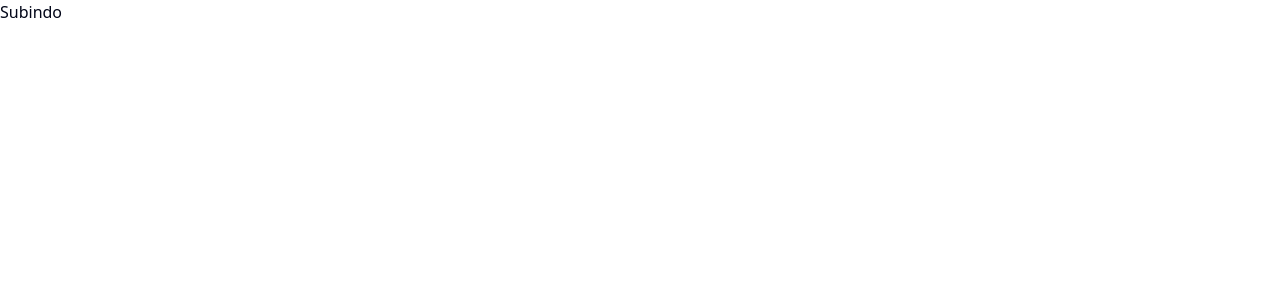
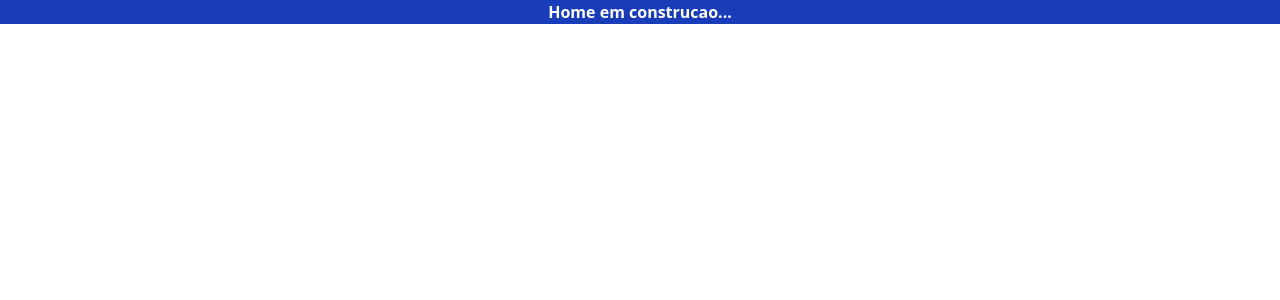
Before and after one commit to nathanxxz/control_id, a Next.js app: page / in a window 1280 px wide. Shown: the top 300 px of the page. Built offline with nearby package versions, Linux system fonts and the light colour scheme.

Commit message:
home iniciado

```diff
--- a/app/login/page.tsx
+++ b/app/login/page.tsx
@@ -5,5 +5,6 @@ export default function Login(){
                 Teste login
             </h1>
         </div>
+
     );
 }
--- a/app/page.tsx
+++ b/app/page.tsx
@@ -1,9 +1,10 @@
   export default function Home() {
     return (
-    <div>
-      <h1>
-        Subindo
+      <div className="bg-blue-800 justify-items-center">
+        <h1 className="font-bold text-white ">
+          Home em construcao...
         </h1>
       </div>
+
     );
   }
```
Lines whose indentation alone changed are shown as unchanged.
